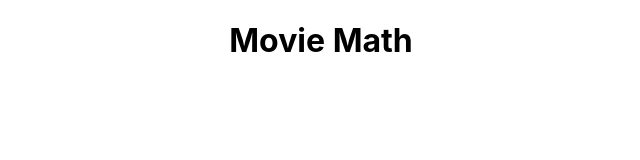
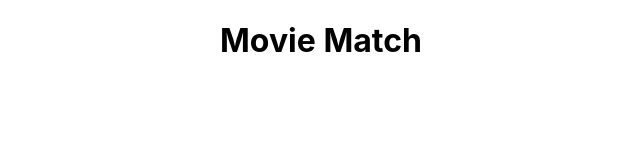
Before and after one commit to WildCodeSchool/lyon-js-03-20-p2-g4, a React (Create React App) app: page / in a window 1280 px wide. Shown: the top 160 px of the page, without its empty margins (319-959 px from the left). Built offline with nearby package versions, Linux system fonts and the light colour scheme.

Commit message:
#22 fixes h1 error

```diff
--- a/src/App.js
+++ b/src/App.js
@@ -5,7 +5,7 @@ import "./App.css";
 function App() {
   return (
     <div className="App">
-      <h1>Movie Math</h1>
+      <h1>Movie Match</h1>
     </div>
   );
 }
```
